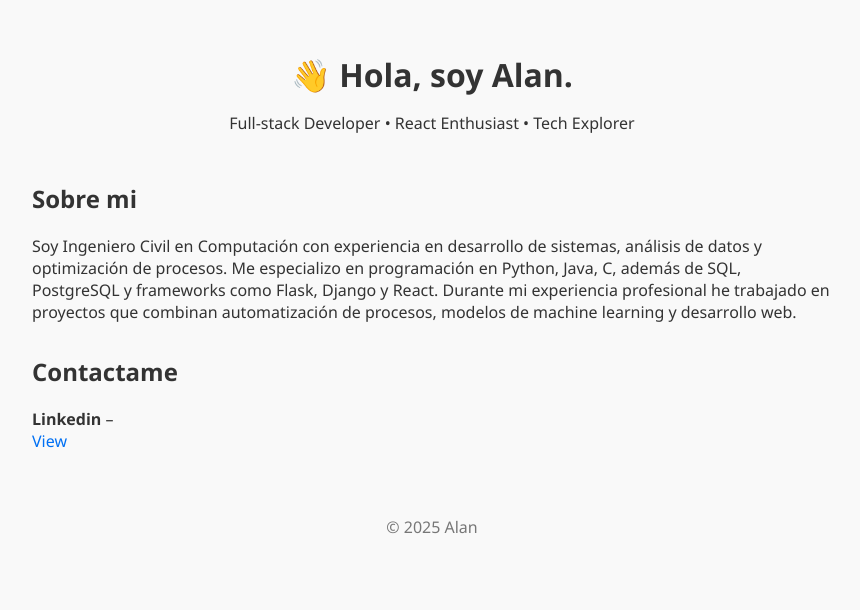
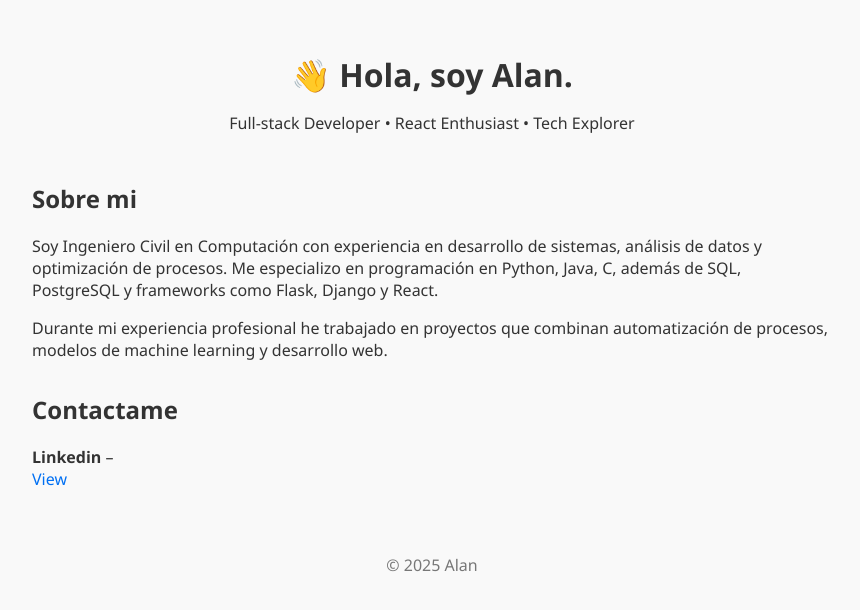
Before and after one commit to alanc26/vercel-react-app, a React (Create React App) app: page / in a window 1280 px wide. Shown: the top 610 px of the page, without its empty margins (208-1068 px from the left). Built offline with nearby package versions, Linux system fonts and the light colour scheme.

Commit message:
fix: title

```diff
--- a/public/index.html
+++ b/public/index.html
@@ -24,7 +24,7 @@
       work correctly both with client-side routing and a non-root public URL.
       Learn how to configure a non-root public URL by running `npm run build`.
     -->
-    <title>React App</title>
+    <title>Alan</title>
   </head>
   <body>
     <noscript>You need to enable JavaScript to run this app.</noscript>
--- a/src/components/AboutMe.js
+++ b/src/components/AboutMe.js
@@ -7,7 +7,10 @@ function AboutMe() {
       <p>
         Soy Ingeniero Civil en Computación con experiencia en desarrollo de sistemas, análisis de datos y optimización de procesos. Me especializo en programación en Python, Java, C, además de SQL, PostgreSQL y frameworks como Flask, Django y React.
 
+      </p>
+      <p>
         Durante mi experiencia profesional he trabajado en proyectos que combinan automatización de procesos, modelos de machine learning y desarrollo web.
+
       </p>
 
     </section>
```
